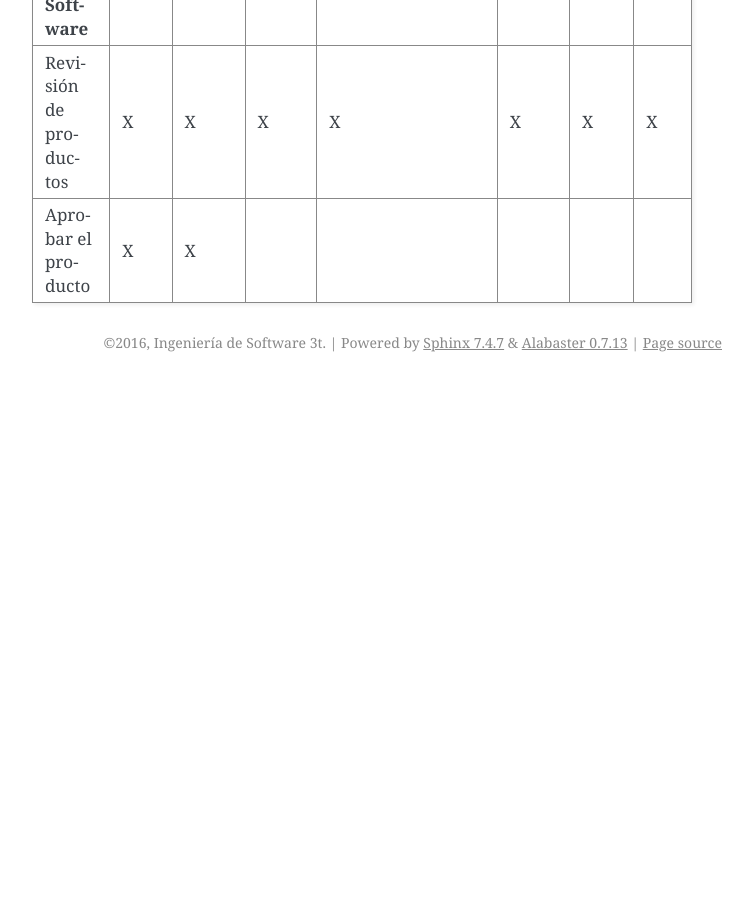
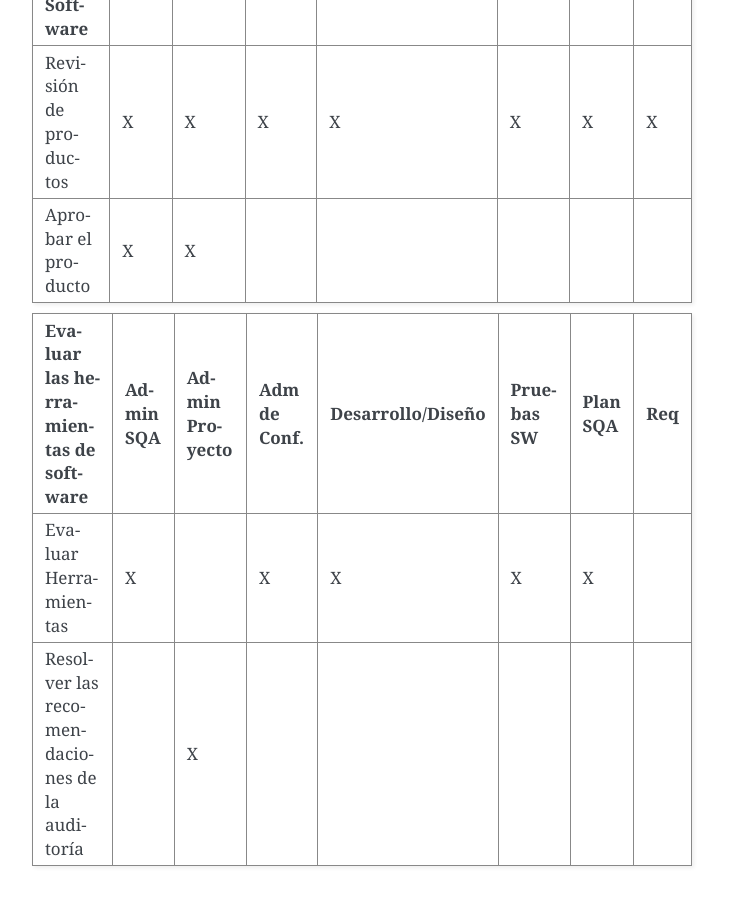
Before and after one commit to UNPSJB/ids3t, a Sphinx documentation site: the page built from PlanSQA/source/introduccion.rst, in a window 1280 px wide and 900 px high, scrolled down 3646 px. Shown: the whole window, without its empty margins (388-1141 px from the left). Built offline with Sphinx 7.4.7, drawn with Linux system fonts in a browser that asks for light colours; before the commit the page ends 4028 px from its top, so only the background shows below that.

Commit message:
Tabla Evaluar las herramientas de software

```diff
--- a/PlanSQA/source/introduccion.rst
+++ b/PlanSQA/source/introduccion.rst
@@ -121,3 +121,12 @@ El responsable de SQA tiene la libertad de reportar anomalías y no conformidade
 +---------------------------------------+-----------+----------------+--------------+-------------------+------------+----------+-----+
 | Aprobar el producto                   | X         | X              |              |                   |            |          |     |
 +---------------------------------------+-----------+----------------+--------------+-------------------+------------+----------+-----+
+
++------------------------------------------+-----------+----------------+--------------+-------------------+------------+----------+-----+
+| **Evaluar las herramientas de software** | Admin SQA | Admin Proyecto | Adm de Conf. | Desarrollo/Diseño | Pruebas SW | Plan SQA | Req |
++==========================================+===========+================+==============+===================+============+==========+=====+
+| Evaluar Herramientas                     | X         |                | X            | X                 | X          | X        |     |
++------------------------------------------+-----------+----------------+--------------+-------------------+------------+----------+-----+
+| Resolver las recomendaciones de la       |           | X              |              |                   |            |          |     |
+| auditoría                                |           |                |              |                   |            |          |     |
++------------------------------------------+-----------+----------------+--------------+-------------------+------------+----------+-----+
```
